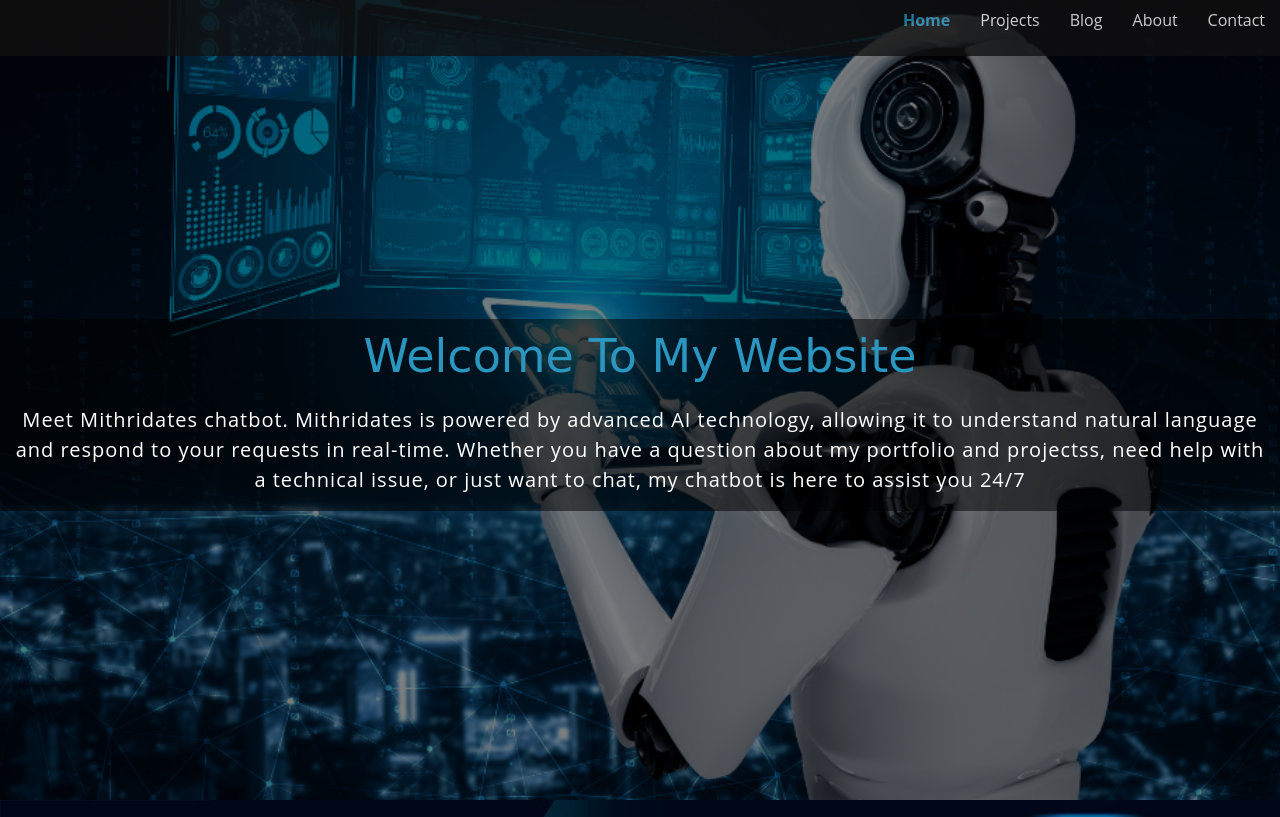
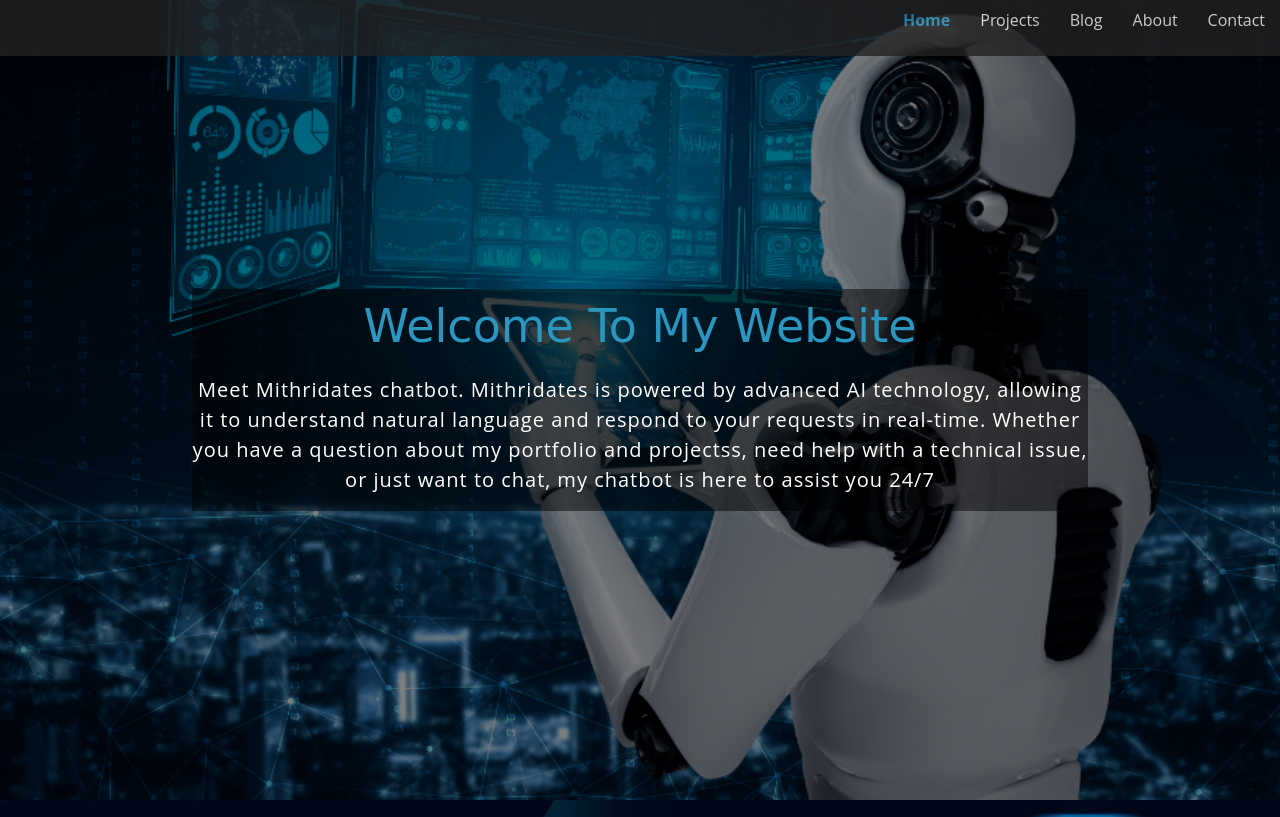
Before and after one commit to malucien/Portfolio, a website: page index.html in a window 1280 px wide. Shown: the top 817 px of the page. Drawn offline with nearby package versions, Linux system fonts and the light colour scheme.

Commit message:
First commit

```diff
--- a/index.html
+++ b/index.html
@@ -14,7 +14,7 @@
 
 <body>
   <section>
-    <nav class="nav">
+    <nav class="nav ">
       <div class="container">
         <h1 class="logo"><a href="/index.html"></a></h1>
         <ul>
@@ -27,7 +27,7 @@
       </div>
     </nav>
     <div class="hero">
-      <div class="container">
+      <div class="container-hero ">
         <h1>Welcome To My Website</h1>
         <p>Meet Mithridates chatbot. Mithridates is powered by advanced AI technology, allowing it to understand natural language and respond to your requests in real-time. Whether you have a question about my portfolio and projectss, need help with a technical issue, or just want to chat, my chatbot is here to assist you 24/7 </p>
       </div>
--- a/styles/index.css
+++ b/styles/index.css
@@ -120,9 +120,11 @@ body {
   	text-align: center;
  	z-index: -2;
 }
-.hero, .container {
+.container-hero {
   padding-top: 30px;
   background-color: rgba(0, 0, 0, 0.5);
+  margin: 15%;
+
 }
 .hero::before {
   	background-color: rgba(0, 0, 0, 0.5);
```
Also changed, not shown: assets/logolm.jpg (added), assets/lucien.jpg (added).
